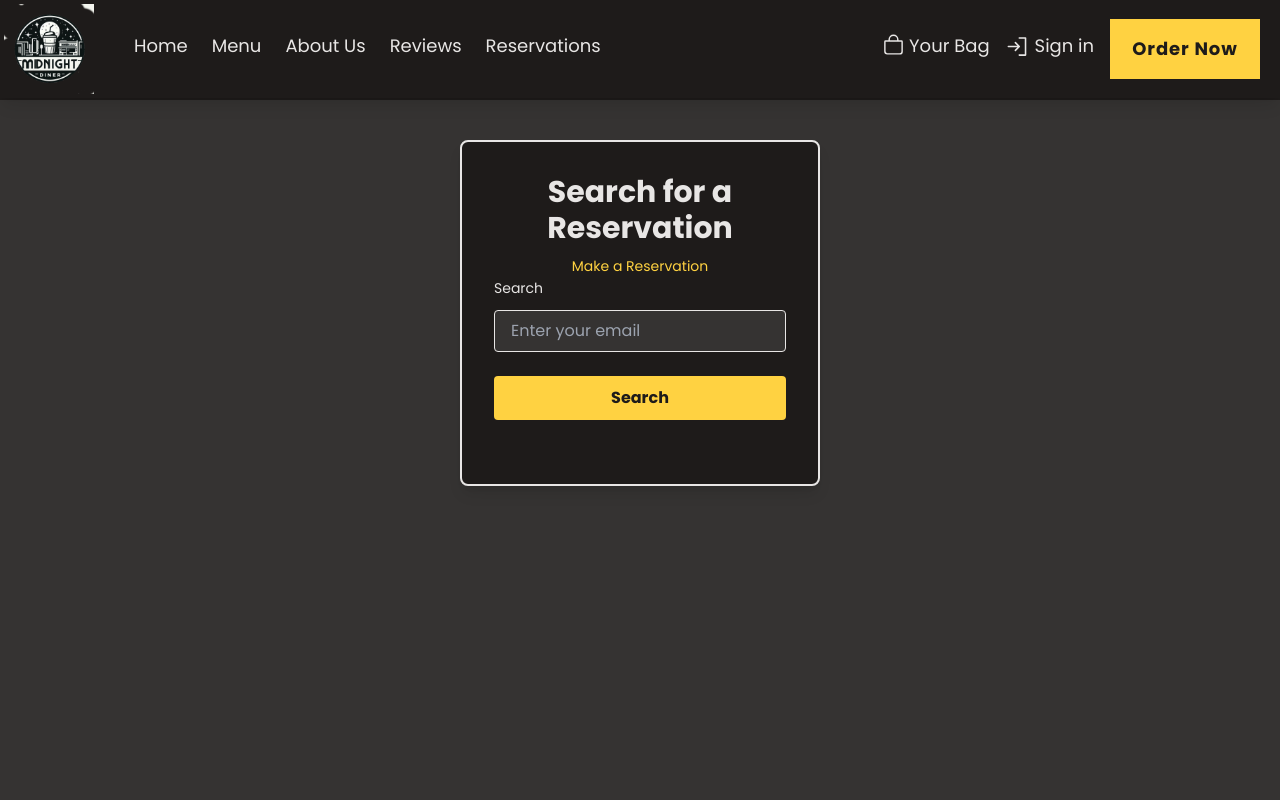
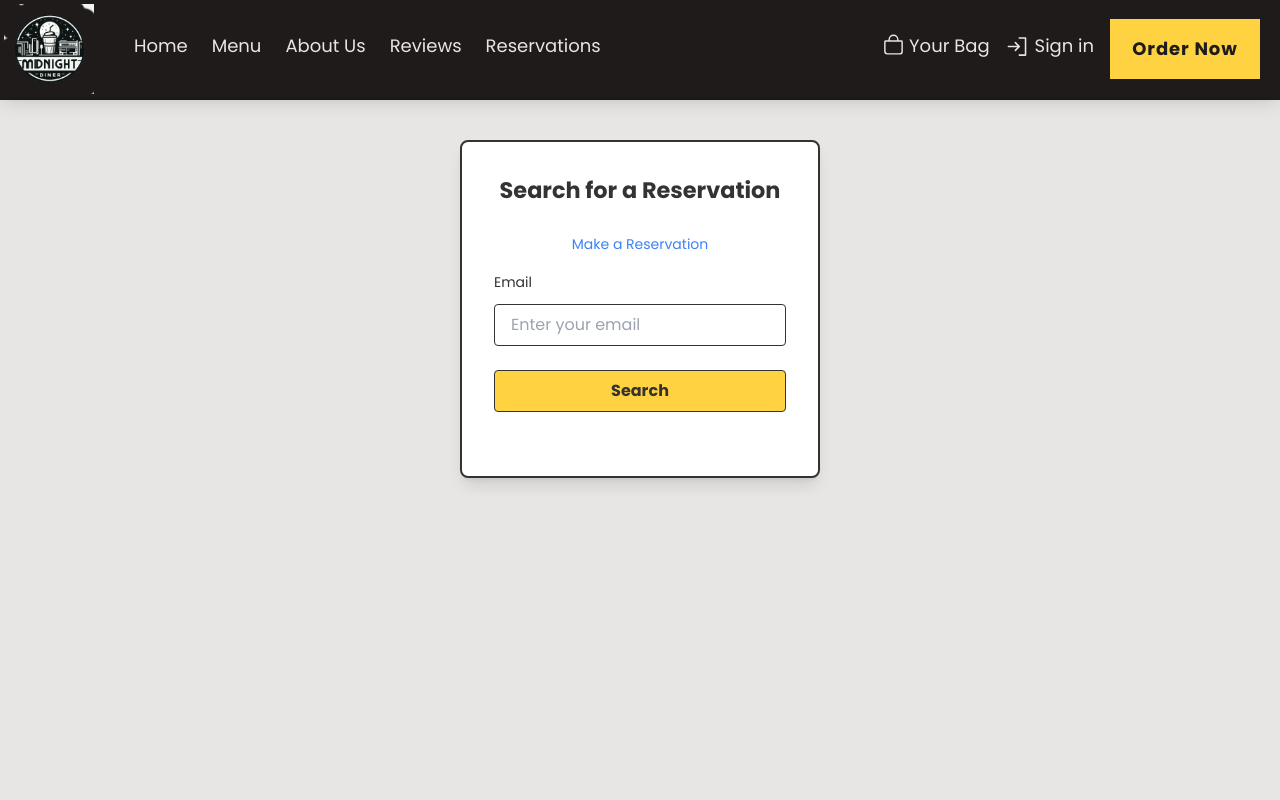
Before and after one commit to MarshallNickolauson/midnight-diner, a React (Vite) app in the folder frontend/: page /booking/search in a window 1280 px wide. Shown: the top 800 px of the page. Built offline with nearby package versions, Linux system fonts and the light colour scheme.

Commit message:
updated more styling

```diff
--- a/frontend/src/pages/BookingPage.jsx
+++ b/frontend/src/pages/BookingPage.jsx
@@ -111,8 +111,8 @@ const BookingPage = () => {
                         { id: 'name', label: 'Name', type: 'text', value: name, onChange: setName, placeholder: 'Your full name' },
                         { id: 'email', label: 'Email', type: 'email', value: email, onChange: setEmail, placeholder: 'Your email' },
                         { id: 'phone', label: 'Phone', type: 'tel', value: phone, onChange: setPhone, placeholder: 'Your phone number' },
+                        { id: 'partySize', label: 'Party Size', type: 'number', value: partySize, onChange: setPartySize, placeholder: 'Number of people', min: '1' },
                         { id: 'date', label: 'Date', type: 'date', value: date, onChange: setDate, placeholder: '', min: getTodayDate() },
-                        { id: 'partySize', label: 'Party Size', type: 'number', value: partySize, onChange: setPartySize, placeholder: 'Number of people', min: '1' },
                     ].map((field, index) => (
                         <div key={index} className="space-y-3">
                             <label htmlFor={field.id} className="block text-mainDarkGray text-sm">
--- a/frontend/src/pages/BookingSearchPage.jsx
+++ b/frontend/src/pages/BookingSearchPage.jsx
@@ -23,37 +23,37 @@ const BookingSearchPage = () => {
     };
 
     return (
-        <div className="flex justify-center items-start py-10 min-h-screen bg-mainDarkGray">
-            <div className="bg-mainBlack p-8 shadow-lg border-2 border-mainWhite w-[360px] rounded-lg">
-                <h1 className="text-mainWhite text-3xl mb-2 text-center font-semibold">Search for a Reservation</h1>
-                <div className="justify-center text-center">
+        <div className="flex justify-center items-start py-10 min-h-screen bg-mainWhite">
+            <div className="bg-white p-8 shadow-lg border-2 border-mainDarkGray w-[360px] rounded-lg">
+                <h1 className="text-mainDarkGray text-[1.4rem] mb-6 text-center font-semibold">Search for a Reservation</h1>
+                <div className="justify-center text-center mb-4">
                     <p
                         onClick={() => navigate('/booking')}
-                        className="inline-block text-mainYellow text-sm cursor-pointer hover:underline"
+                        className="inline-block text-blue-500 text-sm cursor-pointer hover:underline"
                     >Make a Reservation</p>
                 </div>
                 <form onSubmit={handleSearchSubmit} className="space-y-6">
                     {/* Search Bar */}
                     <div className="space-y-3">
-                        <label htmlFor="search" className="block text-mainWhite text-sm">
-                            Search
+                        <label htmlFor="search" className="block text-mainDarkGray text-sm">
+                            Email
                         </label>
                         <input
-                            type="text"
+                            type="email"
                             id="search"
                             value={email}
                             onChange={(e) => setEmail(e.target.value)}
-                            className="w-full px-4 py-2 border border-mainWhite focus:outline-none focus:ring-2 focus:ring-mainYellow bg-mainDarkGray text-mainWhite rounded transition duration-150"
+                            className="w-full px-4 py-2 border border-mainDarkGray focus:outline-none focus:border-blue-500 bg-white text-mainDarkGray rounded transition duration-200"
                             required
                             placeholder="Enter your email"
                         />
                     </div>
 
                     {/* Search Button */}
-                    <div className="flex justify-center mt-4">
+                    <div className="flex justify-center mt-6">
                         <button
                             type="submit"
-                            className="bg-mainYellow w-full border-2 border-transparent hover:border-mainWhite text-mainBlack font-semibold py-2 rounded transition duration-200 hover:bg-mainBlack hover:text-mainYellow"
+                            className="bg-mainYellow w-full border border-mainDarkGray hover:border-mainDarkGray text-mainDarkGray font-semibold py-2 rounded transition duration-200 hover:bg-mainDarkGray hover:text-darkYellow"
                         >
                             Search
                         </button>
@@ -61,10 +61,10 @@ const BookingSearchPage = () => {
                 </form>
 
                 {/* Render Booking Cards */}
-                <div className="mt-8 text-mainWhite">
-                    {bookings.length > 0 && (
+                <div className="mt-8 text-mainDarkGray">
+                    {bookings.length > 0 ? (
                         bookings.map((booking) => (
-                            <div key={booking._id} className="border border-mainWhite p-4 rounded mb-4">
+                            <div key={booking._id} className="border border-mainDarkGray p-4 rounded mb-4">
                                 <h2 className="text-lg"><strong>Name:</strong> {booking.name}</h2>
                                 <p><strong>Party Size:</strong> {booking.partySize}</p>
                                 <p><strong>Date:</strong> {new Date(booking.dateTime).toLocaleDateString()}</p>
@@ -73,9 +73,8 @@ const BookingSearchPage = () => {
                                 <p><strong>Status:</strong> {booking.status}</p>
                             </div>
                         ))
-                    )}
-                    {(bookings.length === 0 && searched) && (
-                        <p>No bookings found.</p>
+                    ) : (
+                        searched && <p>No bookings found.</p>
                     )}
                 </div>
             </div>
--- a/frontend/src/pages/BookingSuccessPage.jsx
+++ b/frontend/src/pages/BookingSuccessPage.jsx
@@ -1,22 +1,31 @@
+import { useEffect } from 'react';
 import { useNavigate } from 'react-router-dom';
 
 const BookingSuccessPage = () => {
     const navigate = useNavigate();
+
+    useEffect(() => {
+        const scrollTimeout = setTimeout(() => {
+            window.scrollTo({ top: 0, behavior: 'smooth' });
+        }, 10);
+
+        return () => clearTimeout(scrollTimeout);
+    }, []);
 
     const handleGoHome = () => {
         navigate('/');
     };
 
     return (
-        <div className="flex justify-center items-start py-10 pb-52 bg-mainDarkGray">
-            <div className="bg-mainBlack p-8 shadow-lg border-2 border-mainWhite w-[360px] rounded-lg text-center">
-                <h1 className="text-mainWhite text-3xl mb-6 font-semibold">Booking Confirmed!</h1>
-                <p className="text-mainWhite mb-6">
+        <div className="flex justify-center items-start py-10 min-h-screen bg-mainWhite">
+            <div className="bg-white p-8 shadow-lg border-2 border-mainDarkGray w-[360px] rounded-lg text-center">
+                <h1 className="text-mainDarkGray text-[1.8rem] mb-6 font-semibold">Booking Confirmed!</h1>
+                <p className="text-mainDarkGray mb-6">
                     Your reservation has been successfully placed. You’ll receive a confirmation email and text shortly.
                 </p>
                 <button
                     onClick={handleGoHome}
-                    className="bg-mainYellow border-2 border-transparent hover:border-mainWhite text-mainBlack font-semibold py-2 px-6 rounded transition duration-200 hover:bg-mainBlack hover:text-mainYellow"
+                    className="bg-mainYellow border border-mainDarkGray text-mainDarkGray font-semibold py-2 px-6 rounded transition duration-200 hover:bg-mainDarkGray hover:text-darkYellow"
                 >
                     Great!
                 </button>
--- a/frontend/src/pages/OrderSuccessPage.jsx
+++ b/frontend/src/pages/OrderSuccessPage.jsx
@@ -1,22 +1,31 @@
+import { useEffect } from 'react';
 import { useNavigate } from 'react-router-dom';
 
 const OrderSuccessPage = () => {
     const navigate = useNavigate();
+
+    useEffect(() => {
+        const scrollTimeout = setTimeout(() => {
+            window.scrollTo({ top: 0, behavior: 'smooth' });
+        }, 10);
+
+        return () => clearTimeout(scrollTimeout);
+    }, []);
 
     const handleGoHome = () => {
         navigate('/');
     };
 
     return (
-        <div className="flex justify-center items-start py-10 pb-52 bg-mainDarkGray">
-            <div className="bg-mainBlack p-8 shadow-lg border-2 border-mainWhite w-[360px] rounded-lg text-center">
-                <h1 className="text-mainWhite text-3xl mb-6 font-semibold">Order Confirmed!</h1>
-                <p className="text-mainWhite mb-6">
+        <div className="flex justify-center items-start py-10 min-h-screen bg-mainWhite">
+            <div className="bg-white p-8 shadow-lg border-2 border-mainDarkGray w-[360px] rounded-lg text-center">
+                <h1 className="text-mainDarkGray text-[1.8rem] mb-6 font-semibold">Order Confirmed!</h1>
+                <p className="text-mainDarkGray mb-6">
                     Your order has been made! It will be ready at 12345 Main Street in 20-30 minutes.
                 </p>
                 <button
                     onClick={handleGoHome}
-                    className="bg-mainYellow border-2 border-transparent hover:border-mainWhite text-mainBlack font-semibold py-2 px-6 rounded transition duration-200 hover:bg-mainBlack hover:text-mainYellow"
+                    className="bg-mainYellow border border-mainDarkGray text-mainDarkGray font-semibold py-2 px-6 rounded transition duration-200 hover:bg-mainDarkGray hover:text-darkYellow"
                 >
                     Great!
                 </button>
```
